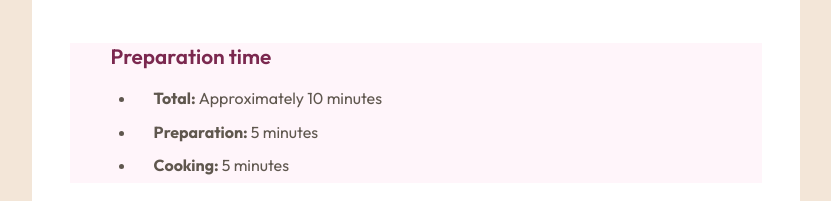
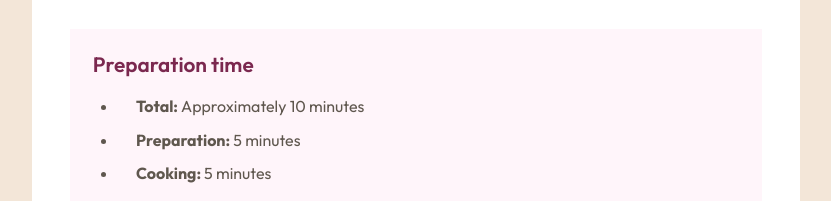
Before and after one commit to Aayan16/Recipe-Page, a plain HTML site: page index.html in a window 1280 px wide. Shown: the part 599-800 px from the top of the page, without its empty margins (224-1055 px from the left). Drawn offline with Linux system fonts and the light colour scheme.

Commit message:
Update style.css

```diff
--- a/style.css
+++ b/style.css
@@ -63,11 +63,12 @@ section:nth-child(3){
     background-color: var(--Rose-White);
     width: 90%;
     margin: auto;
+    margin-top: 2rem;
+    padding: 1.4rem;
 }
 h3{
     color: var(--Dark-Raspberry);
     font-size: 1.3rem;
-    margin-top: 2.9rem;
     font-weight: 600;
 }
 ul{
@@ -105,30 +106,7 @@ hr{
     margin: .6rem;
     line-height: 1.4rem;
 }
-/* table{
-    padding-left: 1.8rem;
-    border-collapse: collapse;
 
-}
-tr{
-    display: flex;
-}
-tr:not(:last-child){
-    border-bottom: 1px solid var(--Light-Grey);
-}
-th{
-    font-weight:400;
-    padding-right: 16rem;
-    margin-top: 1.5rem;
-    text-align: left;
-}
-td{
-    color: var(--Nutmeg);
-    font-weight: 600;
-    margin-top: 1.5rem;
-    text-align: left;
-
-} */
 table {
     border-collapse: collapse;
     width: 100%
```
